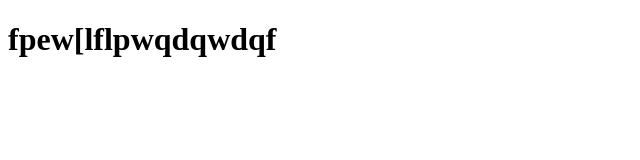
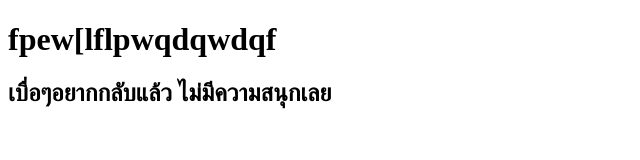
Before and after one commit to nogy54723-jpg/ep_1, a plain HTML site: page index.html in a window 1280 px wide. Shown: the whole page, without its empty margins (0-640 px from the left). Drawn offline with Linux system fonts and the light colour scheme.

Commit message:
add texte index.html

```diff
--- a/index.html
+++ b/index.html
@@ -7,5 +7,6 @@
 </head>
 <body>
     <h1>fpew[lflpwqdqwdqf</h1>
+    <h2>เบื่อๆอยากกลับแล้ว ไม่มีความสนุกเลย</h2>
 </body>
 </html>
```
